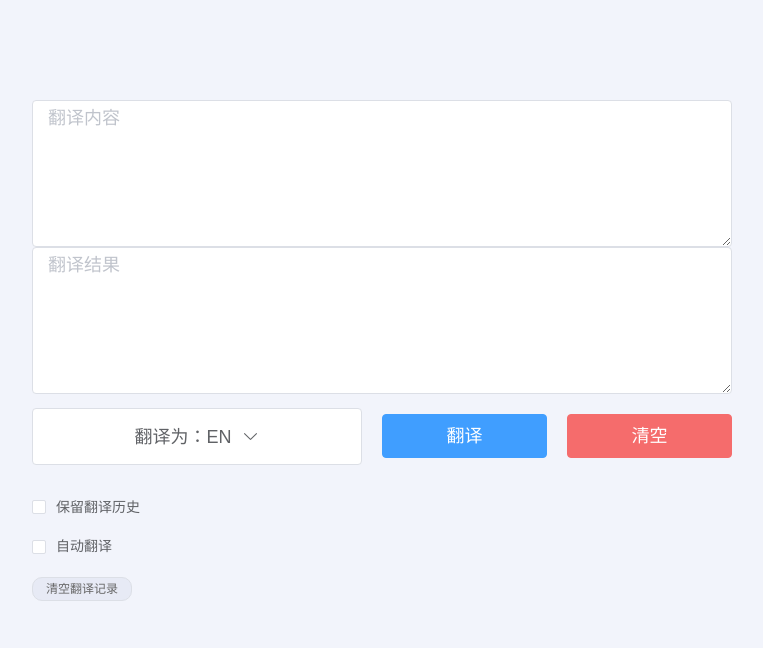
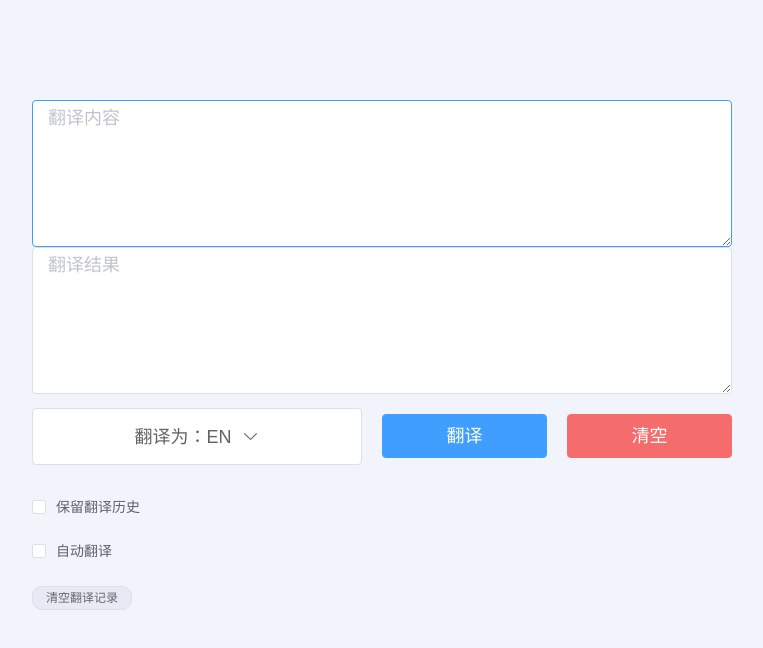
Before and after one commit to Chris-Andreww/Online-translation-website, a Vue app: page / in a window 1280 px wide. Shown: the top 648 px of the page, without its empty margins (258-1021 px from the left). Built offline with nearby package versions, Linux system fonts and the light colour scheme; what vue-clipboard2 would draw is missing.

Commit message:
新增输入框聚焦逻辑，提升用户体验

```diff
--- a/src/App.vue
+++ b/src/App.vue
@@ -1,9 +1,9 @@
 <template>
   <div id="app">
-    <div class="main">
+    <div class="main" @click="focusToIpt">
       <div class="transpanel">
         <el-input :autosize="{ minRows: 5, maxRows: 5 }" :style="{ color: '#000', fontSize: '18px', fontWeight: '600px' }"
-          type="textarea" v-model="data.textarea" @input="autoTrans" placeholder="翻译内容">
+          type="textarea" v-model="data.textarea" @input="autoTrans" placeholder="翻译内容" ref="input">
         </el-input>
         <el-input :autosize="{ minRows: 5, maxRows: 5 }" :style="{ color: '#000', fontSize: '18px', fontWeight: '600px' }"
           type="textarea" v-model="data.result" placeholder="翻译结果">
@@ -39,7 +39,7 @@
         <div class="otherOpe">
           <el-checkbox-group class="checkBox" v-model="data.checkList">
             <el-checkbox label="saveres">保留翻译历史</el-checkbox>
-            <el-checkbox label="autotrans">自动翻译</el-checkbox>
+            <el-checkbox label="autotrans" class="autotrans">自动翻译</el-checkbox>
             <el-button class="clearHis" @click="clearHis">清空翻译记录</el-button>
           </el-checkbox-group>
           <div class="history">
@@ -179,6 +179,9 @@ export default {
     fillHisInfo(info) {
       this.data.textarea = info
       this.goTranslate()
+    },
+    focusToIpt() {
+      this.$refs.input.focus()  //自动聚焦输入框
     }
   },
   watch: {
@@ -205,6 +208,9 @@ export default {
       this.data.transHistory = transHistory
     }
     this.checkIsAuto()
+  },
+  mounted() {
+    this.focusToIpt()
   }
 }
 </script>
@@ -253,9 +259,16 @@ export default {
       .checkBox {
         margin-top: 20px;
         display: grid;
+        grid-template-columns: repeat(3,1fr);
+        grid-template-rows: repeat(3,1fr);
         gap: 20px;
 
+        .autotrans{
+          grid-area: 2/1/2/1;
+        }
+
         .clearHis {
+          grid-area: 3/1/4/2;
           align-items: center;
           background: #e7eaf5;
           border-radius: 10px;
--- a/src/utils/transAPI.js
+++ b/src/utils/transAPI.js
@@ -3,8 +3,8 @@ import $ from 'jquery'
 
 export const translateFun = (queryContent, targetLan) => {
     return new Promise((resolve, reject) => {
-        let appid = 'xxxxxxx' //添加自己的app id
-        let key = 'xxxxxxx'    //添加自己的密钥
+        let appid = '20221214001496971' //添加自己的app id
+        let key = 'OAfmWzH_xc9OoYrEGQfy'    //添加自己的密钥
         let salt = new Date().getTime()
         // 多个query可以用\n连接  如 query='apple\norange\nbanana\npear'
         let from = 'auto'//源语言语种不确定时可设置为 auto，让api自动检测
```
